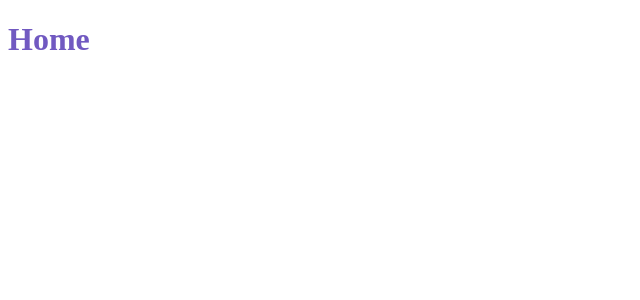
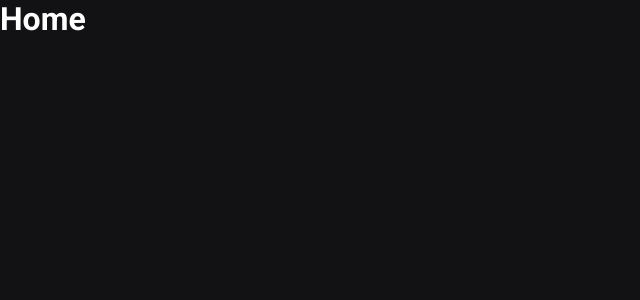
Before and after one commit to mauvieira/ignews, a Next.js app: page / in a window 1280 px wide. Shown: the top 300 px of the page, without its empty margins (0-640 px from the left). Built offline with nearby package versions, Linux system fonts and the light colour scheme.

Commit message:
:lipstick: global styles
global styles

```diff
--- a/src/pages/_app.tsx
+++ b/src/pages/_app.tsx
@@ -1,4 +1,5 @@
 import { AppProps } from 'next/app';
+import "../styles/global.scss";
 
 function MyApp({ Component, pageProps }: AppProps) {
   return <Component {...pageProps} />
--- /dev/null
+++ b/src/pages/_document.tsx
@@ -0,0 +1,26 @@
+import Document, { Html, Head, Main, NextScript, DocumentContext } from 'next/document'
+
+class MyDocument extends Document {
+  static async getInitialProps(ctx: DocumentContext) {
+    const initialProps = await Document.getInitialProps(ctx)
+    return { ...initialProps }
+  }
+
+  render() {
+    return (
+      <Html>
+        <Head>
+          <link rel="preconnect" href="https://fonts.googleapis.com" />
+          <link rel="preconnect" href="https://fonts.gstatic.com" />
+          <link href="https://fonts.googleapis.com/css2?family=Roboto:wght@400;700;900&display=swap" rel="stylesheet" />
+        </Head>
+        <body>
+          <Main />
+          <NextScript />
+        </body>
+      </Html>
+    )
+  }
+}
+
+export default MyDocument
--- a/src/pages/index.tsx
+++ b/src/pages/index.tsx
@@ -1,7 +1,12 @@
-import styles from '../styles/home.module.scss';
+import Head from 'next/head';
 
 export default function Home() {
   return (
-    <h1 className={styles.title}>Home</h1>
+    <>
+      <Head>
+        <title>Início | ig.news</title>
+      </Head>
+      <h1>Home</h1>
+    </>
   )
 }
--- /dev/null
+++ b/src/styles/global.scss
@@ -0,0 +1,34 @@
+* {
+  margin: 0;
+  padding: 0;
+  box-sizing: border-box;
+}
+
+:root {
+  --white: #FFFFFF;
+
+  --gray-100: #e1e1e6;
+  --gray-300: #a8a8b3;
+  --gray-900: #121214;
+
+  --cyan-500: #61dafb;
+  --yellow-500: #eba417;
+}
+
+body {
+  background: var(--gray-900);
+  color: var(--white);
+}
+
+body, input, textarea, select, button {
+  font: 400 1rem "Roboto", sans-serif;
+}
+
+button {
+  cursor: pointer;
+}
+
+a {
+  color: inherit;
+  text-decoration: none;
+}
--- a/src/styles/home.module.scss
+++ /dev/null
@@ -1,3 +0,0 @@
-.title {
-  color: #7159c1;
-}
```
